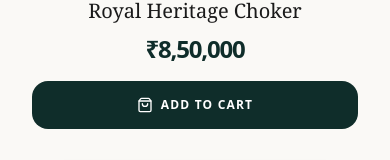
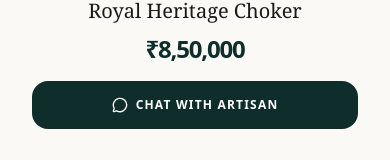
Before and after one commit to Amitrajpoot92/hello11, a React (Vite) app: page /collections in a window 390 px wide. Shown: the part 1040-1200 px from the top of the page. Built offline with nearby package versions, Linux system fonts and the light colour scheme.

Commit message:
fix collection section

```diff
--- a/src/pages/collections.jsx
+++ b/src/pages/collections.jsx
@@ -1,10 +1,8 @@
 import React, { useState } from 'react';
 import {
-  Filter,
   SlidersHorizontal,
-  ChevronRight,
-  Share2, // Heart ki jagah Share2 import kiya
-  ShoppingBag,
+  Share2,
+  MessageCircle, // WhatsApp ke liye icon
   Search,
   Star
 } from 'lucide-react';
@@ -25,6 +23,14 @@ const Collections = () => {
     { id: 6, name: "Bridal Bangles Set", price: "₹3,75,000", category: "Bridal", img: collectionImg, tag: "Trending" },
   ];
 
+  // --- WHATSAPP REDIRECTION LOGIC ---
+  const handleWhatsAppInquiry = (product) => {
+    const phoneNumber = "8873873269";
+    const message = `Hello Shree Laxmi Jewellers, I am interested in the "${product.name}" (Category: ${product.category}) priced at ${product.price}. Could you please share more details?`;
+    const encodedMessage = encodeURIComponent(message);
+    window.open(`https://wa.me/${phoneNumber}?text=${encodedMessage}`, '_blank');
+  };
+
   // --- NATIVE SHARE FUNCTIONALITY ---
   const handleShare = async (product) => {
     const shareData = {
@@ -37,7 +43,6 @@ const Collections = () => {
       if (navigator.share) {
         await navigator.share(shareData);
       } else {
-        // Fallback: Clipboard copy for browsers that don't support Web Share API
         await navigator.clipboard.writeText(`${shareData.text} ${shareData.url}`);
         alert("Product link copied to clipboard!");
       }
@@ -116,10 +121,10 @@ const Collections = () => {
                     className="w-full h-full object-cover transition-transform duration-1000 group-hover:scale-110"
                   />
 
-                  {/* --- SHARE BUTTON (Replaced Heart) --- */}
+                  {/* SHARE BUTTON */}
                   <button
                     onClick={() => handleShare(item)}
-                    className="absolute top-6 right-6 w-10 h-10 rounded-full bg-white/90 backdrop-blur-md flex items-center justify-center text-[#0f2d2a] shadow-lg hover:bg-[#0f2d2a] hover:text-white transition-all active:scale-90"
+                    className="absolute top-6 right-6 w-10 h-10 rounded-full bg-white/90 backdrop-blur-md flex items-center justify-center text-[#0f2d2a] shadow-lg hover:bg-[#0f2d2a] hover:text-white transition-all active:scale-90 z-20"
                   >
                     <Share2 size={18} />
                   </button>
@@ -130,9 +135,13 @@ const Collections = () => {
                     </span>
                   </div>
 
-                  <div className="absolute inset-0 bg-[#0f2d2a]/20 opacity-0 group-hover:opacity-100 transition-opacity duration-500 flex items-end p-6">
-                     <button className="w-full bg-white text-[#0f2d2a] py-4 rounded-2xl font-bold text-[10px] tracking-widest uppercase flex items-center justify-center gap-2 transform translate-y-10 group-hover:translate-y-0 transition-transform duration-500 shadow-2xl">
-                       <ShoppingBag size={14} /> Quick View
+                  {/* HOVER WHATSAPP BUTTON (Desktop) */}
+                  <div className="absolute inset-0 bg-[#0f2d2a]/20 opacity-0 group-hover:opacity-100 transition-opacity duration-500 flex items-end p-6 hidden md:flex">
+                     <button
+                        onClick={() => handleWhatsAppInquiry(item)}
+                        className="w-full bg-white text-[#0f2d2a] py-4 rounded-2xl font-bold text-[10px] tracking-widest uppercase flex items-center justify-center gap-2 transform translate-y-10 group-hover:translate-y-0 transition-transform duration-500 shadow-2xl"
+                     >
+                       <MessageCircle size={14} /> Inquire on WhatsApp
                      </button>
                   </div>
                 </div>
@@ -149,8 +158,12 @@ const Collections = () => {
                   <h3 className="text-xl font-serif text-[#1a1a1a] group-hover:text-[#0f2d2a] transition-colors">{item.name}</h3>
                   <p className="text-2xl font-black text-[#0f2d2a] tracking-tighter">{item.price}</p>
 
-                  <button className="w-full md:hidden bg-[#0f2d2a] text-white py-4 rounded-2xl mt-4 font-bold text-xs tracking-widest uppercase flex items-center justify-center gap-2 active:scale-95 transition-transform">
-                     <ShoppingBag size={16} /> Add to Cart
+                  {/* WHATSAPP BUTTON (Mobile - Always Visible) */}
+                  <button
+                    onClick={() => handleWhatsAppInquiry(item)}
+                    className="w-full md:hidden bg-[#0f2d2a] text-white py-4 rounded-2xl mt-4 font-bold text-xs tracking-widest uppercase flex items-center justify-center gap-2 active:scale-95 transition-transform"
+                  >
+                     <MessageCircle size={16} /> Chat with Artisan
                   </button>
                 </div>
               </div>
@@ -161,12 +174,6 @@ const Collections = () => {
             <p className="text-gray-400 font-serif italic text-xl">No masterpieces found in this category...</p>
           </div>
         )}
-
-        <div className="mt-20 text-center">
-           <button className="border-b-2 border-[#d3a12a] pb-2 text-[#1a1a1a] font-bold tracking-[0.3em] text-xs hover:text-[#d3a12a] transition-all uppercase">
-             Discover More Pieces
-           </button>
-        </div>
       </main>
 
       <style jsx>{`
```
